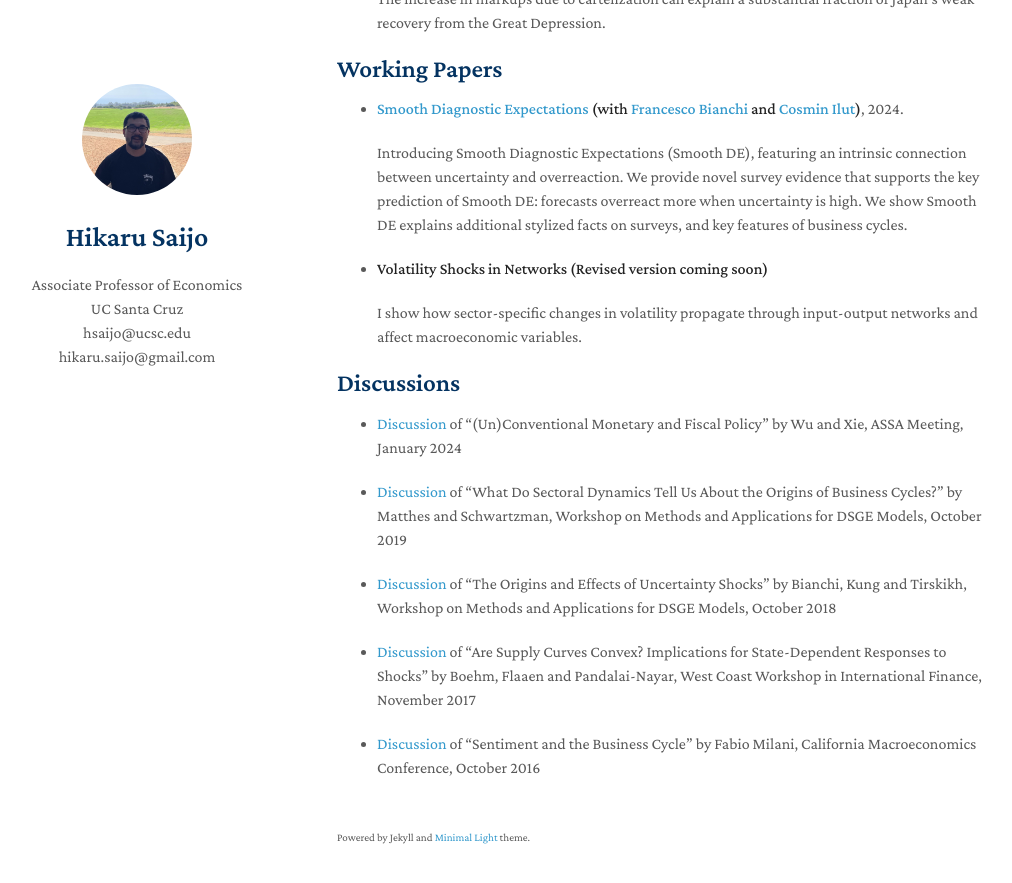
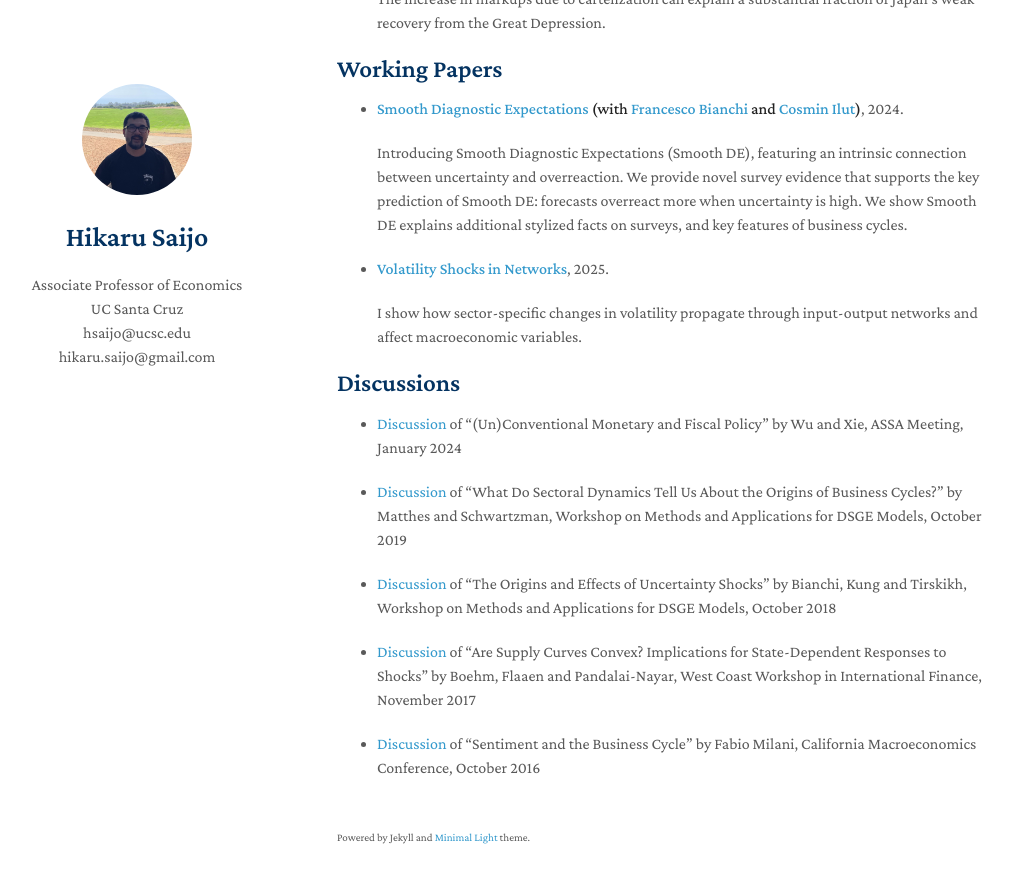
Before and after one commit to hsaijo/hsaijo.github.io, a Jekyll site: the page built from index.md, in a window 1280 px wide and 900 px high, scrolled down 1436 px. Shown: the top 883 px of the window, without its empty margins (133-1145 px from the left). Built offline with Jekyll 4.4.1, drawn with Linux system fonts in a browser that asks for light colours; nearby versions of some CDN libraries; a style sheet for code colours, icons or effects is not loaded.

Commit message:
Update index.md

```diff
--- a/index.md
+++ b/index.md
@@ -69,7 +69,7 @@ Pronunciation: He-Ka-Ru Sigh-Joe (Ka as in Kamala)
 
   Introducing Smooth Diagnostic Expectations (Smooth DE), featuring an intrinsic connection between uncertainty and overreaction. We provide novel survey evidence that supports the key prediction of Smooth DE: forecasts overreact more when uncertainty is high. We show Smooth DE explains additional stylized facts on surveys, and key features of business cycles.
 
-* **Volatility Shocks in Networks (Revised version coming soon)**
+* **[Volatility Shocks in Networks](http://hsaijo.github.io/files/volatility_network.pdf)**, 2025.
 
   I show how sector-specific changes in volatility propagate through input-output networks and affect macroeconomic variables.
 
```
